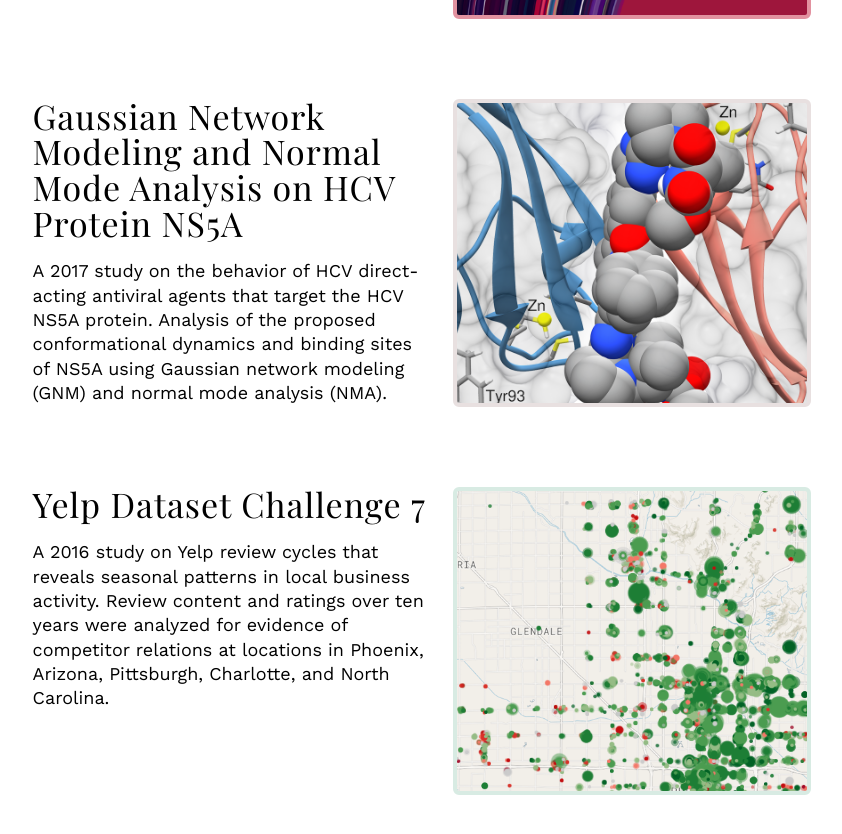
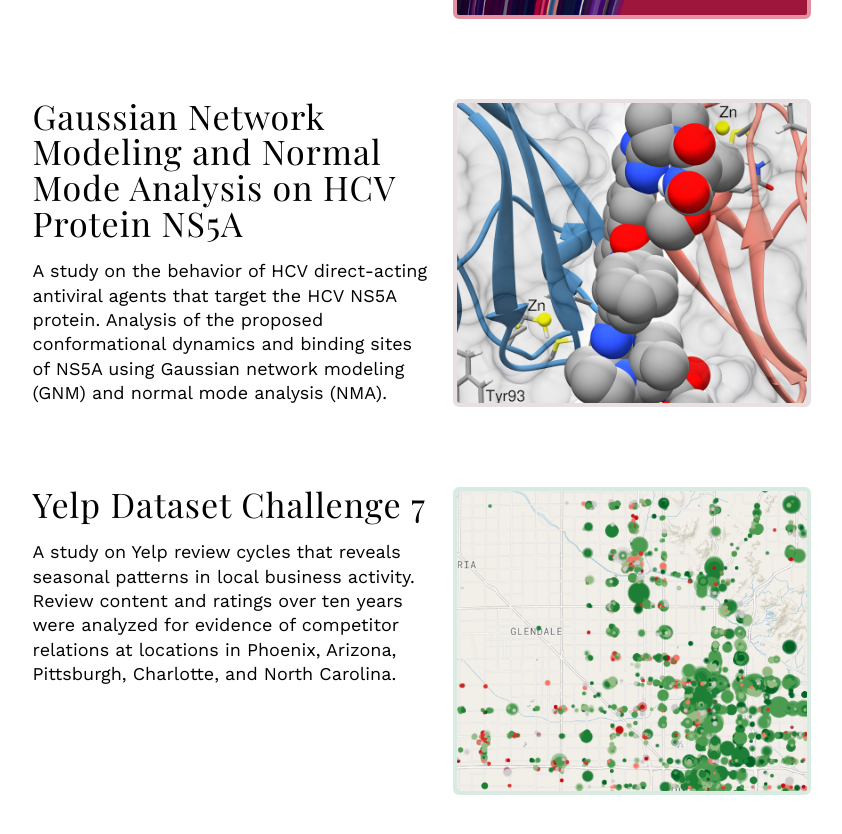
Before and after one commit to agarun/agarun.github.io, a Jekyll site: the page built from _pages/work.html, in a window 1280 px wide and 900 px high, scrolled down 1145 px. Shown: the top 834 px of the window, without its empty margins (185-1027 px from the left). Built offline with Jekyll 4.4.1, drawn with Linux system fonts in a browser that asks for light colours; some web fonts are replaced; some of the changed text lies outside the part shown.

Commit message:
Update project descriptions

```diff
--- a/_projects/gnm.html
+++ b/_projects/gnm.html
@@ -1,7 +1,7 @@
 ---
 title: Gaussian Network Modeling and Normal Mode Analysis on HCV Protein NS5A
 short_title: GNM Normal Mode Analysis
-description: A 2017 study on the behavior of HCV direct-acting antiviral agents that target the HCV NS5A protein. Analysis of the proposed conformational dynamics and binding sites of NS5A using Gaussian network modeling (GNM) and normal mode analysis (NMA).
+description: A study on the behavior of HCV direct-acting antiviral agents that target the HCV NS5A protein. Analysis of the proposed conformational dynamics and binding sites of NS5A using Gaussian network modeling (GNM) and normal mode analysis (NMA).
 short_description: Studying Hepatitis C Virus Dimer Interfaces
 permalink: /projects/gnm/
 web_link: /assets/files/Agarunov_CSCI393.pdf
--- a/_projects/pathing.html
+++ b/_projects/pathing.html
@@ -1,7 +1,7 @@
 ---
 title: Pathing
 short_title: Pathing
-description: A demonstration of maze generation via randomized Prim's algorithm and maze searching via breadth-first &amp; depth-first algorithms.
+description: A demonstration of maze generation using randomized Prim's algorithm and maze searching using breadth-first &amp; depth-first algorithms.
 short_description: Visualizing graph traversal algorithms
 permalink: /projects/pathing/
 web_link: /pathing
--- a/_projects/yelp.html
+++ b/_projects/yelp.html
@@ -1,7 +1,7 @@
 ---
 title: Yelp Dataset Challenge 7
 short_title: Yelp Dataset Challenge 7
-description: A 2016 study on Yelp review cycles that reveals seasonal patterns in local business activity. Review content and ratings over ten years were analyzed for evidence of competitor relations at locations in Phoenix, Arizona, Pittsburgh, Charlotte, and North Carolina.
+description: A study on Yelp review cycles that reveals seasonal patterns in local business activity. Review content and ratings over ten years were analyzed for evidence of competitor relations at locations in Phoenix, Arizona, Pittsburgh, Charlotte, and North Carolina.
 short_description: Evaluating local business activity using a text corpus of Yelp reviews
 permalink: /projects/yelp/
 web_link: /assets/files/Chen_Agarunov_Tsang_Evaluating_Local_Business_Activity.pdf
```
